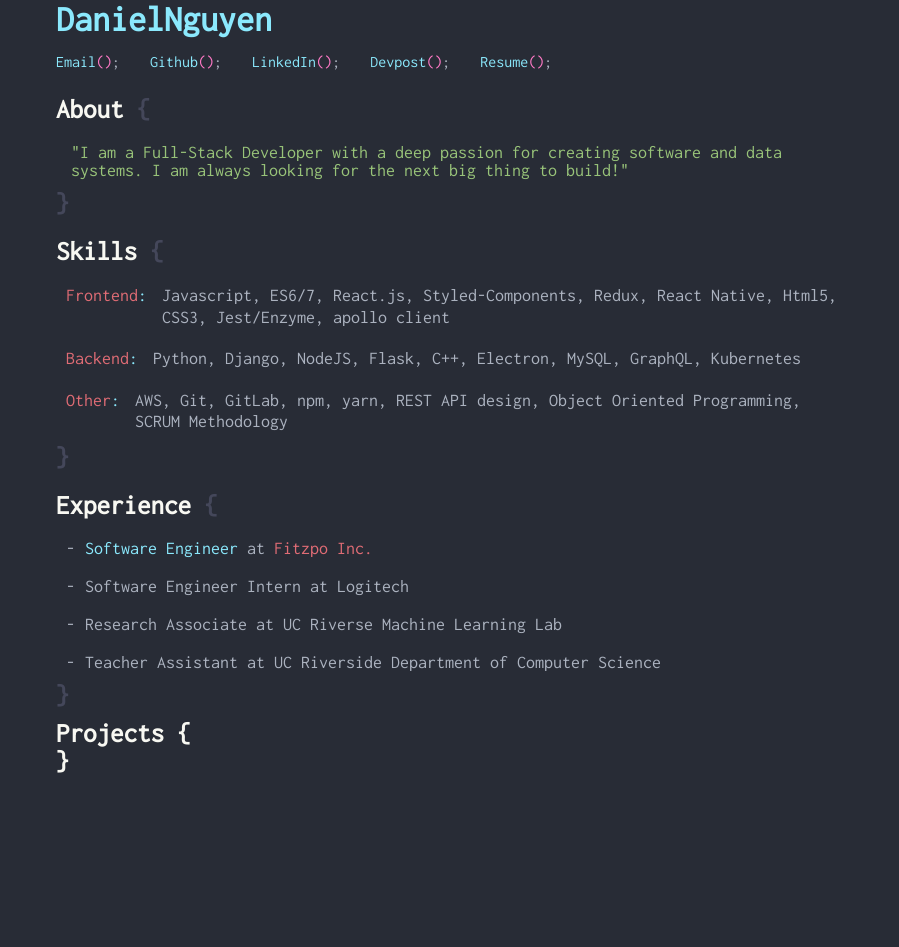
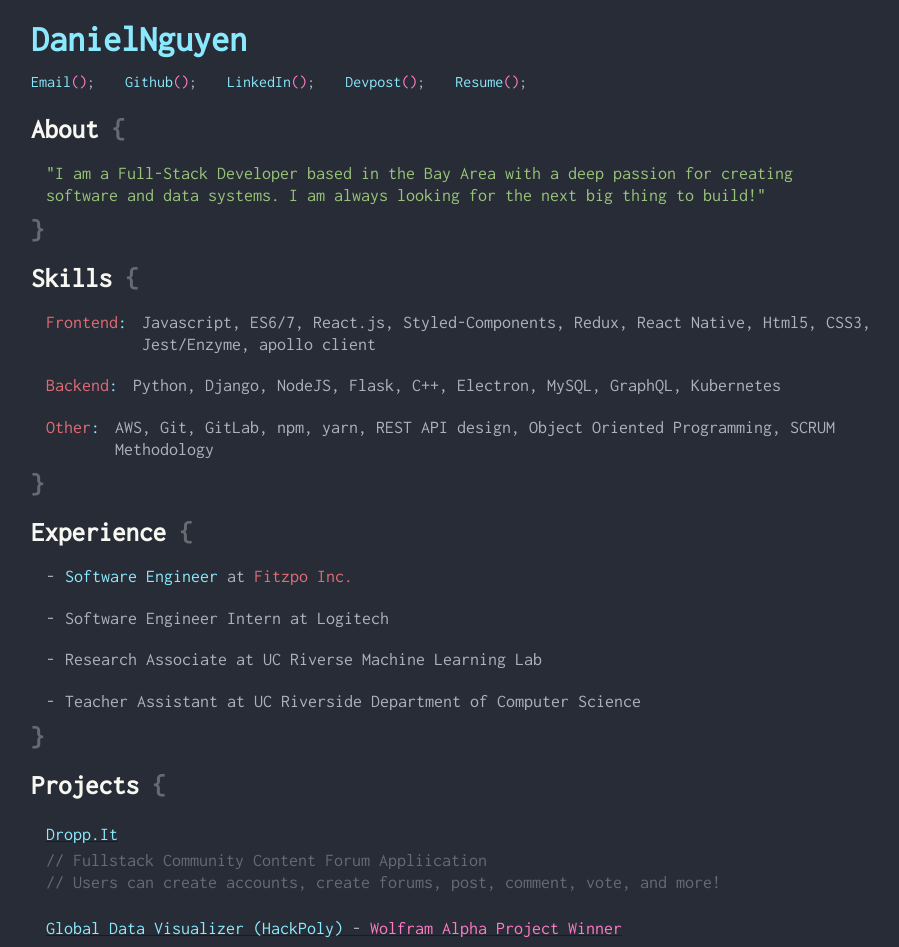
Before and after one commit to Dnguy104/Portfolio, a React app: page / in a window 1280 px wide. Shown: the top 947 px of the page, without its empty margins (184-1083 px from the left). Before the commit the page ends 800 px from the top, so only its background shows below. Built offline with nearby package versions, Linux system fonts and the light colour scheme.

Commit message:
added projects

```diff
--- a/src/components/App.css
+++ b/src/components/App.css
@@ -16,8 +16,10 @@
 }
 
 #app {
-  height: 100%;
+  height: auto;
   width:auto;
+  padding-top: 20px;
+  padding-bottom: 50px;
   display: flex;
   flex-direction: column;
   align-items: center;
--- a/src/components/App.js
+++ b/src/components/App.js
@@ -1,4 +1,4 @@
-import React from 'react';
+import React, { useCallback } from 'react';
 import './App.css'
 import { Header, Title, Section } from './components';
 import theme from '../global/theme.js';
@@ -34,22 +34,23 @@
   p {
     color: ${theme.colors.grey};
     font-size: 18px;
+    line-height: 1.2;
   }
 `;
 
 const App = (props) => {
   const { className } = props;
 
-  const renderAbout = () => {
+  const renderAbout = useCallback(() => {
     return (
       <p className='about'>
-        <span className='green'>"I am a Full-Stack Developer with a deep passion for creating software and data systems.
+        <span className='green'>"I am a Full-Stack Developer based in the Bay Area with a deep passion for creating software and data systems.
         I am always looking for the next big thing to build!"</span>
       </p>
     );
-  }
+  });
 
-  const renderExperience = () => {
+  const renderExperience = useCallback(() => {
     const jobs =  data.experience.map((job, i) => {
       return (
         <div className='item' key={i+'current'}>
@@ -66,9 +67,9 @@
     })
 
     return jobs;
-  }
+  });
 
-  const renderSkills = () => {
+  const renderSkills = useCallback(() => {
     const jobs = data.skills.map((skill, i) => {
       return (
         <div key={skill[0]+i} className='skills'>
@@ -84,7 +85,35 @@
     })
 
     return jobs;
-  }
+  });
+
+  const renderProjects = useCallback(() => {
+    const jobs = data.projects.map((project, i) => {
+      return (
+        <div key={i+'projects'} className='projects'>
+          <a href={project.link}>
+            <p>
+              <span className='aqua'>{project.name}</span>
+              {project.hasOwnProperty('award') ?
+                <>
+                  <span className='grey'> - </span>
+                  <span className='pink'>{project.award}</span>
+                </> :
+                null
+              }
+            </p>
+          </a>
+          {project.description.map((line, i)=>(
+            <p key={i+'line'}>
+              <span className='slate'>{"// "}{line}</span>
+            </p>
+          ))}
+        </div>
+      );
+    })
+
+    return jobs;
+  });
 
   return (
     <div className={className}>
@@ -93,8 +122,7 @@
       <Section name='About' render={()=>renderAbout()}/>
       <Section name='Skills' render={()=>renderSkills()}/>
       <Section name='Experience' render={()=>renderExperience()}/>
-      <h2>{"Projects {"}</h2>
-      <h2>{"}"}</h2>
+      <Section name='Projects' render={()=>(renderProjects())}/>
     </div>
   );
 }
@@ -105,7 +133,7 @@
 
 const styledApp = styled(App)`
   height: 100%;
-  width: 800px;
+  width: 850px;
   h2 {
     font-size: 27px;
     color: ${theme.colors.white};
@@ -118,13 +146,28 @@
       padding-right: 15px;
 
     }
-    p {
-      line-height: 1.2;
-    }
+    padding: 10px 0px 10px 15px;
   }
+
   .about {
     padding: 10px 15px;
   }
+
+  .projects {
+
+    a > p {
+      :hover {
+        background-color: rgba(100,100,100, 0.5);
+      }
+      padding: 5px 0px 5px 15px;
+    }
+    p {
+      padding-left: 15px;
+    }
+    padding-top: 10px;
+    padding-bottom: 10px;
+  }
+
 
   .item {
     :hover {
@@ -134,6 +177,7 @@
       content: '-';
       padding-right: 10px;
     }
+    padding: 10px 0px 10px 15px;
   }
 
 `;
--- a/src/components/components/Section.js
+++ b/src/components/components/Section.js
@@ -27,10 +27,7 @@
 
 const styledSection = styled(Section)`
   padding: 10px 0px;
-  .container {
-    div {
-      padding: 10px;
-    }
+
   }
   h2:first-of-type {
     padding-bottom: 10px;
--- a/src/global/Data.js
+++ b/src/global/Data.js
@@ -21,10 +21,29 @@
       current: false,
     }
   ],
-  projects: {
-
-  },
-
+  projects: [
+    {
+      name: 'Dropp.It',
+      link: 'https://github.com/Dnguy104/Dropp.it--Reddit-Clone',
+      description: ['Fullstack Community Content Forum Appliication', 'Users can create accounts, create forums, post, comment, vote, and more!']
+    },
+    {
+      name: 'Global Data Visualizer (HackPoly)​',
+      link: 'https://devpost.com/software/ucr-population-data-visualizer',
+      award: 'Wolfram Alpha Project Winner',
+      description: ['An interactive 3d model that students can use to visualize the population of',
+      'cities by utilizing WebGL to create a 3D model of a globe and Wolfram Alpha API',
+       'to display any selected citys statistical data.'
+     ]
+    },
+    {
+      name: 'CrowdTrack (SBHacks)​',
+      link: 'https://devpost.com/software/crowd-tracker',
+      award: 'IBM IoT Project Winner ',
+      description: ['Utilized the IBM IoT platform to gather and display real-time location data from',
+      'hundreds of devices to help event planners visualize bottlenecks and assist in', 'crowd control.']
+    },
+  ],
   skills: [
     ['Frontend', 'Javascript, ES6/7, React.js, Styled-Components, Redux, React Native, Html5, CSS3, Jest/Enzyme, apollo client'],
     ['Backend', 'Python, Django, NodeJS, Flask, C++, Electron, MySQL, GraphQL, Kubernetes'],
--- a/src/global/theme.js
+++ b/src/global/theme.js
@@ -9,8 +9,9 @@
     purple: '#bd93f9',
     aqua: '#8be9fd',
     grey: '#ABB2BF',
-    slate: '#44475a',
+    slate: '#686a73',
     white: '#f8f8f2',
+    // ddsdddddddddd
   }
 };
 
```
